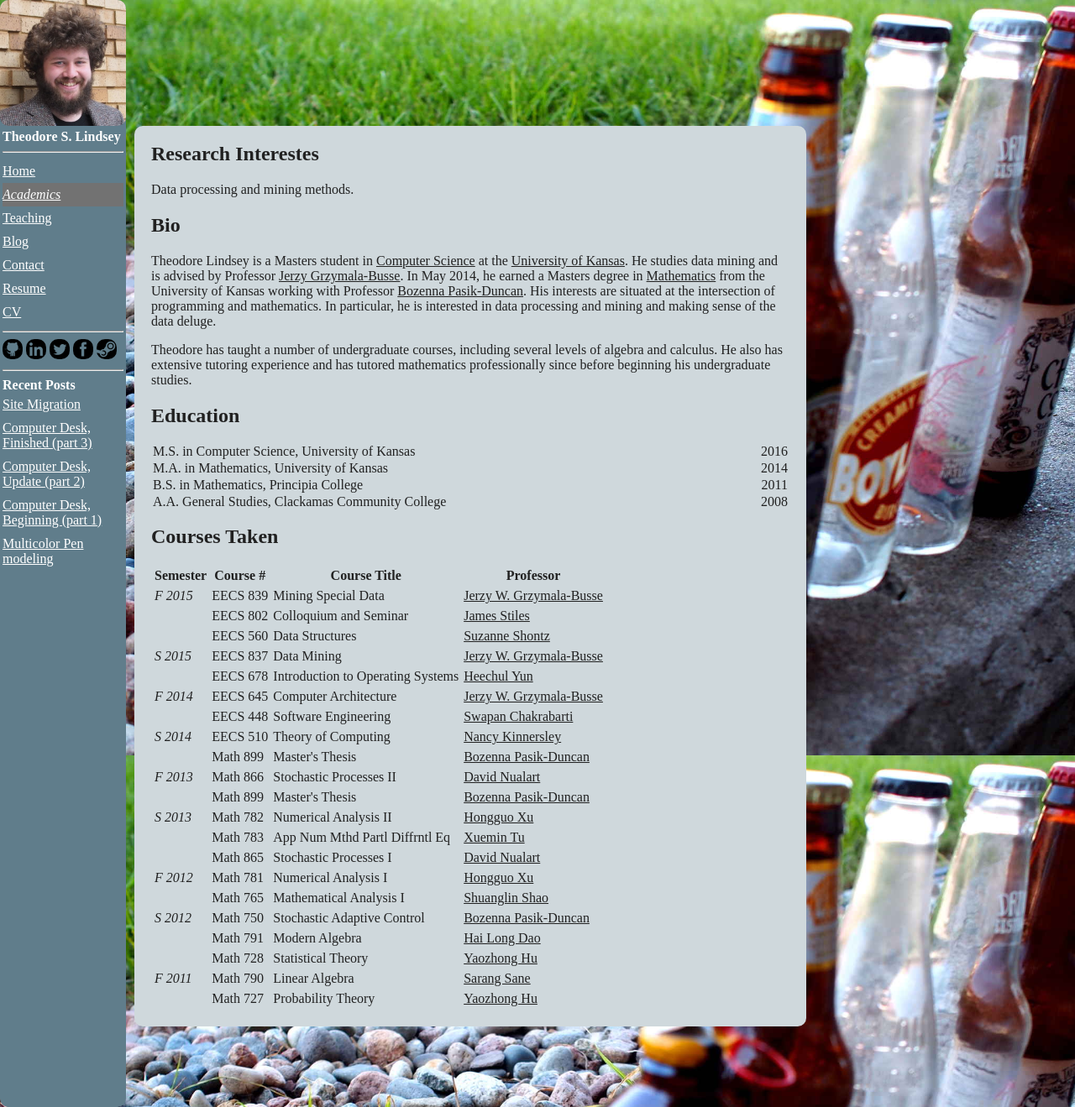
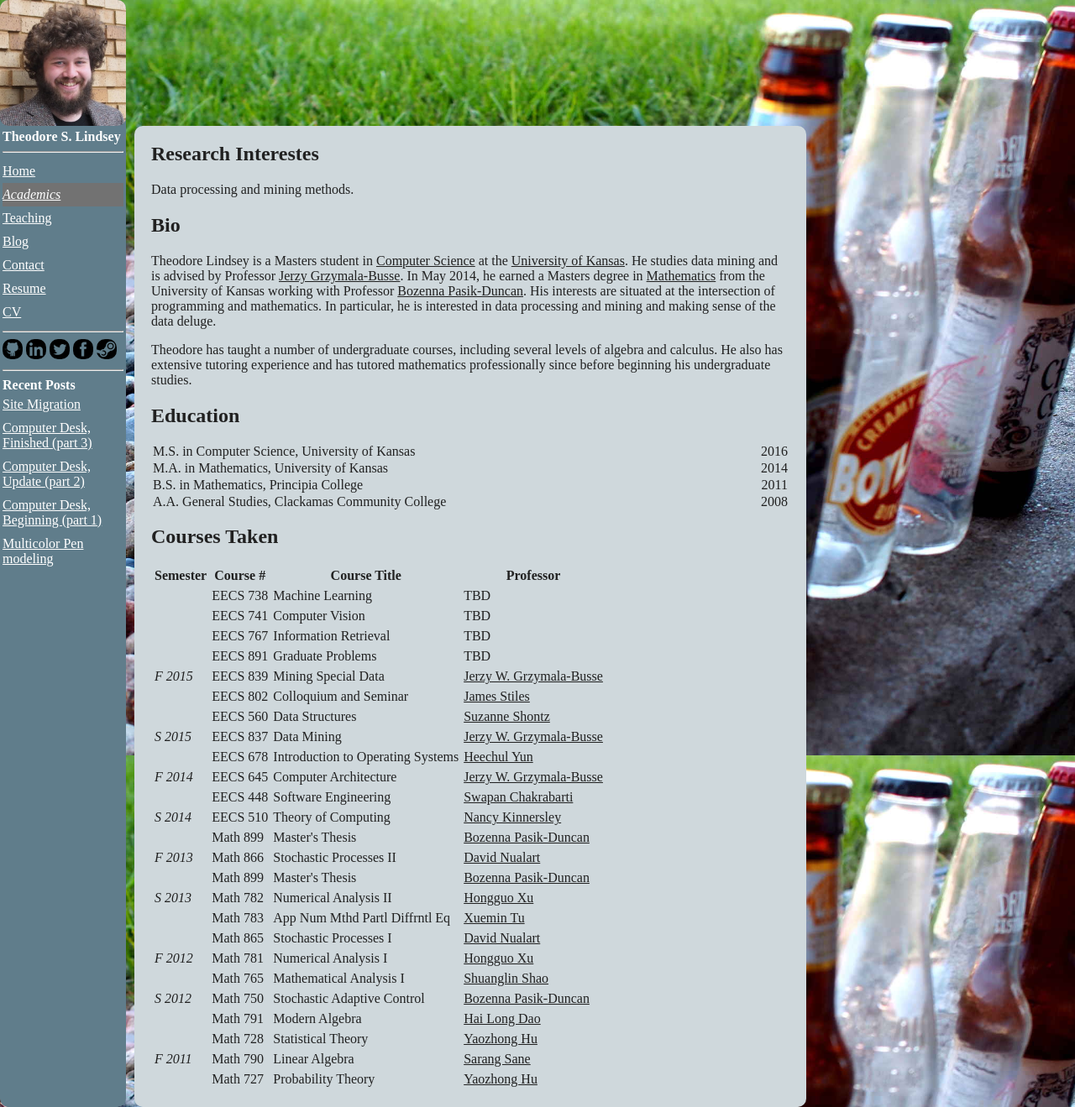
Before and after one commit to RagingRoosevelt/RagingRoosevelt.github.io, a Jekyll site: the page built from academics.html, in a window 1280 px wide and 1319 px high. Shown: the whole window at 84% size. Built offline with Jekyll 4.4.1, drawn with Linux system fonts in a browser that asks for light colours.

Commit message:
updated academics page

```diff
--- a/academics.html
+++ b/academics.html
@@ -29,29 +29,39 @@ He also has extensive tutoring experience and has tutored mathematics profession
 
 <h2>Courses Taken</h2>
 <table border="0" cellpadding=2px class="gridtable">
-<tr><th>Semester</th><th>Course #</th><th>Course Title</th><th>Professor</th>
-<tr><td><i>F 2015</i></td><td>EECS 839</td><td>Mining Special Data</td><td><a href="http://people.eecs.ku.edu/~jerzy/">Jerzy W. Grzymala-Busse</a></td>
-<tr><td></td><td>EECS 802</td><td>Colloquium and Seminar</td><td><a href="http://eecs.ku.edu/people/faculty/jstiles">James Stiles</a></td>
-<tr><td></td><td>EECS 560</td><td>Data Structures</td><td><a href="http://people.eecs.ku.edu/~shontz/">Suzanne Shontz</a></td>
-<tr><td><i>S 2015</i></td><td>EECS 837</td><td>Data Mining</td><td><a href="http://people.eecs.ku.edu/~jerzy/">Jerzy W. Grzymala-Busse</a></td>
-<tr><td></td><td>EECS 678</td><td>Introduction to Operating Systems</td><td><a href="http://www.ittc.ku.edu/~heechul/">Heechul Yun</a></td>
-<tr><td><i>F 2014</i></td><td>EECS 645</td><td>Computer Architecture</td><td><a href="http://people.eecs.ku.edu/~jerzy/">Jerzy W. Grzymala-Busse</a></td>
-<tr><td></td><td>EECS 448</td><td>Software Engineering</td><td><a href="http://www.eecs.ku.edu/people/faculty/chakra">Swapan Chakrabarti</a></td>
-<tr><td><i>S 2014</i></td><td>EECS 510</td><td>Theory of Computing</td><td><a href="http://people.eecs.ku.edu/~kinners/">Nancy Kinnersley</a></td>
-<tr><td></td><td>Math 899</td><td>Master's Thesis</td><td><a href="http://www.math.ku.edu/ksacg/Bozenna.html">Bozenna Pasik-Duncan</a></td>
-<tr><td><i>F 2013</i></td><td>Math 866</td><td>Stochastic Processes II</td><td><a href="http://www.math.ku.edu/~nualart/">David Nualart</a></td>
-<tr><td></td><td>Math 899</td><td>Master's Thesis</td><td><a href="http://www.math.ku.edu/ksacg/Bozenna.html">Bozenna Pasik-Duncan</a></td>
-<tr><td><i>S 2013</i></td><td>Math 782</td><td>Numerical Analysis II</td><td><a href="http://www.math.ku.edu/~xu/">Hongguo Xu</a></td>
-<tr><td></td><td>Math 783</td><td>App Num Mthd Partl Diffrntl Eq</td><td><a href="http://www.math.ku.edu/~xtu/">Xuemin Tu</a></td>
-<tr><td></td><td>Math 865</td><td>Stochastic Processes I</td><td><a href="http://www.math.ku.edu/~nualart/">David Nualart</a></td>
+<th>Semester</th><th>Course #</th><th>Course Title</th><th>Professor</th>
+<tr><td><i></i></td><td>EECS 738</td><td>Machine Learning</td><td>TBD</td></tr>
+<tr><td><i></i></td><td>EECS 741</td><td>Computer Vision</td><td>TBD</td></tr>
+<tr><td><i></i></td><td>EECS 767</td><td>Information Retrieval</td><td>TBD</td></tr>
+<tr><td><i></i></td><td>EECS 891</td><td>Graduate Problems</td><td>TBD</td></tr>
 
-<tr><td><i>F 2012</i></td><td>Math 781</td><td>Numerical Analysis I</td><td><a href="http://www.math.ku.edu/~xu/">Hongguo Xu</a></td>
-<tr><td></td><td>Math 765</td><td>Mathematical Analysis I</td><td><a href="http://www.math.ku.edu/~slshao/">Shuanglin Shao</a></td>
+<tr><td><i>F 2015</i></td><td>EECS 839</td><td>Mining Special Data</td><td><a href="http://people.eecs.ku.edu/~jerzy/">Jerzy W. Grzymala-Busse</a></td></tr>
+<tr><td></td><td>EECS 802</td><td>Colloquium and Seminar</td><td><a href="http://eecs.ku.edu/people/faculty/jstiles">James Stiles</a></td></tr>
+<tr><td></td><td>EECS 560</td><td>Data Structures</td><td><a href="http://people.eecs.ku.edu/~shontz/">Suzanne Shontz</a></td> </tr>
 
-<tr><td><i>S 2012</i></td><td>Math 750</td><td>Stochastic Adaptive Control</td><td><a href="http://www.math.ku.edu/ksacg/Bozenna.html">Bozenna Pasik-Duncan</a></td>
-<tr><td></td><td>Math 791</td><td>Modern Algebra</td><td><a href="http://www.math.ku.edu/~hdao/">Hai Long Dao</a></td>
-<tr><td></td><td>Math 728</td><td>Statistical Theory</td><td><a href="http://www.math.ku.edu/~hu/">Yaozhong Hu</a></td>
+<tr><td><i>S 2015</i></td><td>EECS 837</td><td>Data Mining</td><td><a href="http://people.eecs.ku.edu/~jerzy/">Jerzy W. Grzymala-Busse</a></td></tr>
+<tr><td></td><td>EECS 678</td><td>Introduction to Operating Systems</td><td><a href="http://www.ittc.ku.edu/~heechul/">Heechul Yun</a></td> </tr>
 
-<tr><td><i>F 2011</i></td><td>Math 790</td><td>Linear Algebra</td><td><a href="http://www.math.ku.edu/~ssane/">Sarang Sane</a></td>
-<tr><td></td><td>Math 727</td><td>Probability Theory</td><td><a href="http://www.math.ku.edu/~hu/">Yaozhong Hu</a></td>
+<tr><td><i>F 2014</i></td><td>EECS 645</td><td>Computer Architecture</td><td><a href="http://people.eecs.ku.edu/~jerzy/">Jerzy W. Grzymala-Busse</a></td></tr>
+<tr><td></td><td>EECS 448</td><td>Software Engineering</td><td><a href="http://www.eecs.ku.edu/people/faculty/chakra">Swapan Chakrabarti</a></td> </tr>
+
+<tr><td><i>S 2014</i></td><td>EECS 510</td><td>Theory of Computing</td><td><a href="http://people.eecs.ku.edu/~kinners/">Nancy Kinnersley</a></td></tr>
+<tr><td></td><td>Math 899</td><td>Master's Thesis</td><td><a href="http://www.math.ku.edu/ksacg/Bozenna.html">Bozenna Pasik-Duncan</a></td> </tr>
+
+<tr><td><i>F 2013</i></td><td>Math 866</td><td>Stochastic Processes II</td><td><a href="http://www.math.ku.edu/~nualart/">David Nualart</a></td></tr>
+<tr><td></td><td>Math 899</td><td>Master's Thesis</td><td><a href="http://www.math.ku.edu/ksacg/Bozenna.html">Bozenna Pasik-Duncan</a></td> </tr>
+
+<tr><td><i>S 2013</i></td><td>Math 782</td><td>Numerical Analysis II</td><td><a href="http://www.math.ku.edu/~xu/">Hongguo Xu</a></td></tr>
+<tr><td></td><td>Math 783</td><td>App Num Mthd Partl Diffrntl Eq</td><td><a href="http://www.math.ku.edu/~xtu/">Xuemin Tu</a></td></tr>
+<tr><td></td><td>Math 865</td><td>Stochastic Processes I</td><td><a href="http://www.math.ku.edu/~nualart/">David Nualart</a></td></tr>
+
+<tr><td><i>F 2012</i></td><td>Math 781</td><td>Numerical Analysis I</td><td><a href="http://www.math.ku.edu/~xu/">Hongguo Xu</a></td></tr>
+<tr><td></td><td>Math 765</td><td>Mathematical Analysis I</td><td><a href="http://www.math.ku.edu/~slshao/">Shuanglin Shao</a></td></tr>
+
+<tr><td><i>S 2012</i></td><td>Math 750</td><td>Stochastic Adaptive Control</td><td><a href="http://www.math.ku.edu/ksacg/Bozenna.html">Bozenna Pasik-Duncan</a></td></tr>
+<tr><td></td><td>Math 791</td><td>Modern Algebra</td><td><a href="http://www.math.ku.edu/~hdao/">Hai Long Dao</a></td></tr>
+<tr><td></td><td>Math 728</td><td>Statistical Theory</td><td><a href="http://www.math.ku.edu/~hu/">Yaozhong Hu</a></td></tr>
+
+<tr><td><i>F 2011</i></td><td>Math 790</td><td>Linear Algebra</td><td><a href="http://www.math.ku.edu/~ssane/">Sarang Sane</a></td></tr>
+<tr><td></td><td>Math 727</td><td>Probability Theory</td><td><a href="http://www.math.ku.edu/~hu/">Yaozhong Hu</a></td></tr>
 </table>
```
